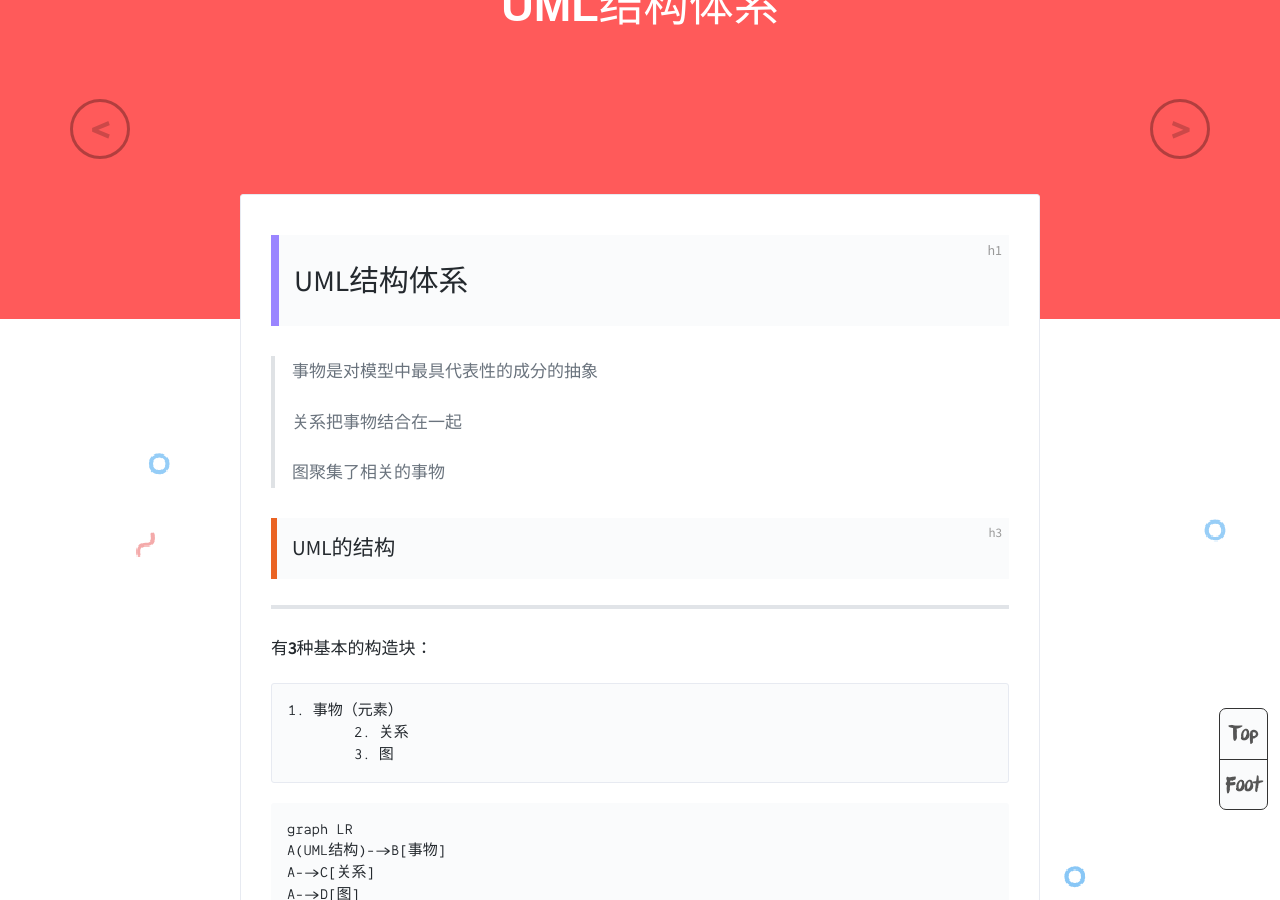
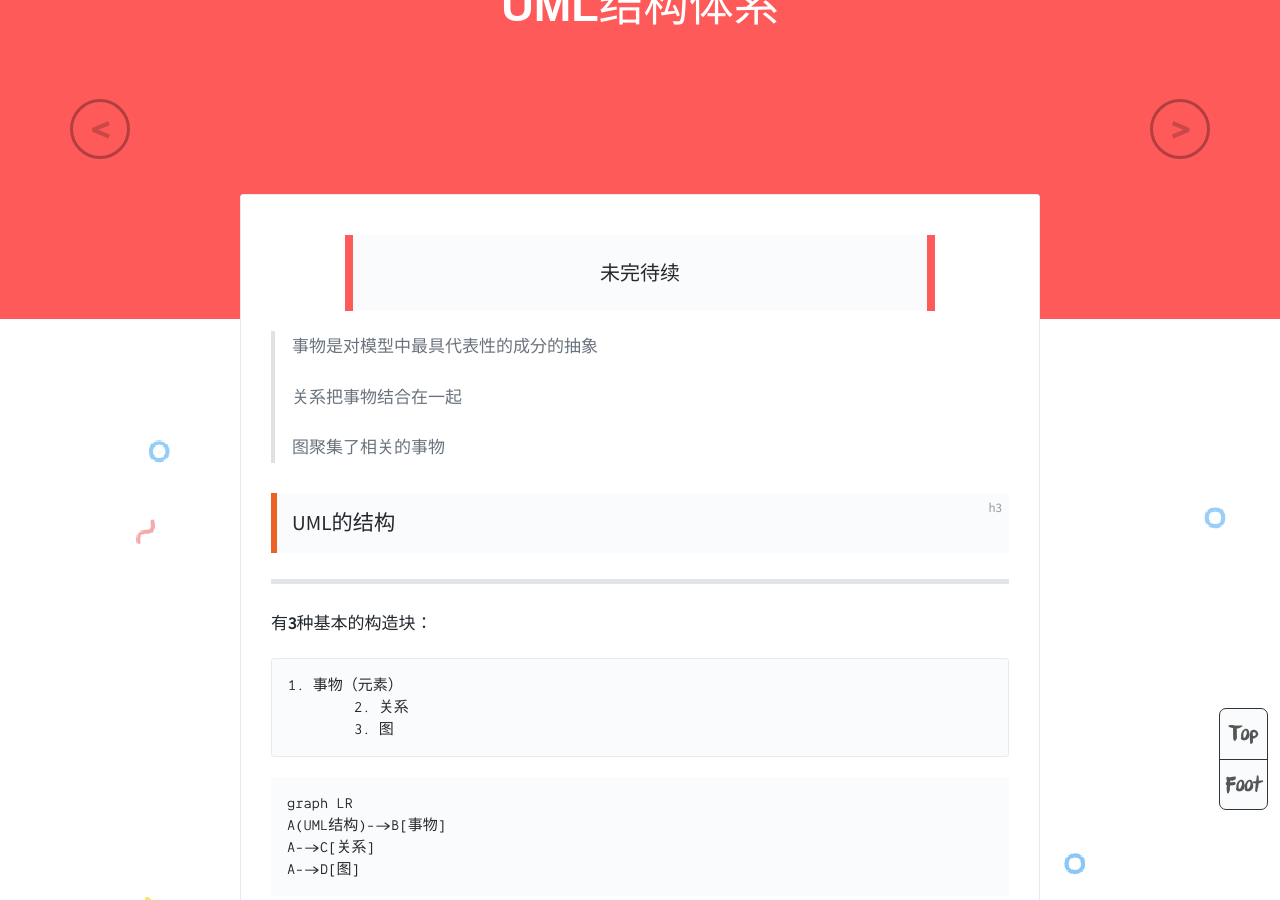
Before and after one commit to xinhuoshixincha/xinhuoshixincha.github.io, a Jekyll site: the page built from _posts/2020-04-23-UML结构体系.md, in a window 1280 px wide and 900 px high, scrolled down 306 px. Built offline with Jekyll 4.4.1, drawn with Linux system fonts in a browser that asks for light colours; comment, search, counter and statistics services are not loaded.

Commit message:
修改博客内容

```diff
--- a/_posts/2020-04-23-UML结构体系.md
+++ b/_posts/2020-04-23-UML结构体系.md
@@ -1,13 +1,14 @@
 ---
 layout: post
 title:  "UML结构体系"
+subtitle: "未完待续"
 date:   2020-04-23 14:10:21 +0800
 tags: UML
 color: rgb(255,90,90)
 cover: ''
 ---
 
-# UML结构体系
+
 
 > 事物是对模型中最具代表性的成分的抽象
 >
```
Also changed, not shown: _posts/2020-04-23-Linux学习笔记【1】——学习Linux前需要了解的一些东西.md (+1 -1 lines).
